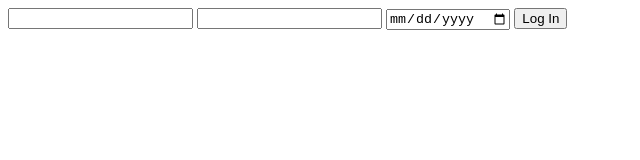
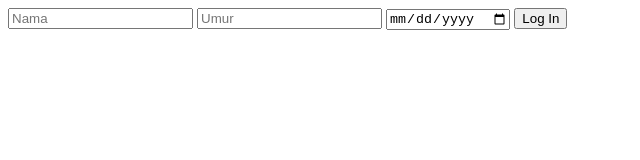
Before and after one commit to kamiludin890/Kamil-Bercanda, a plain HTML site: page index.html in a window 1280 px wide. Shown: the full height of the page, 0-640 px from the left. Drawn offline with Linux system fonts and the light colour scheme.

Commit message:
Place Holder

```diff
--- a/index.html
+++ b/index.html
@@ -9,8 +9,8 @@
 <body>
     <div>
         <div class="UI1">
-            <input type="text" id="UserName"/>
-            <input type="text" id="Umur"/>
+            <input type="text" placeholder="Nama" id="UserName"/>
+            <input type="text" placeholder="Umur" id="Umur"/>
             <input type="date" id="date"/>
             <button onclick ="UserInput()" id="btn" >Log In</button>
             <div id="body"></div>
```
